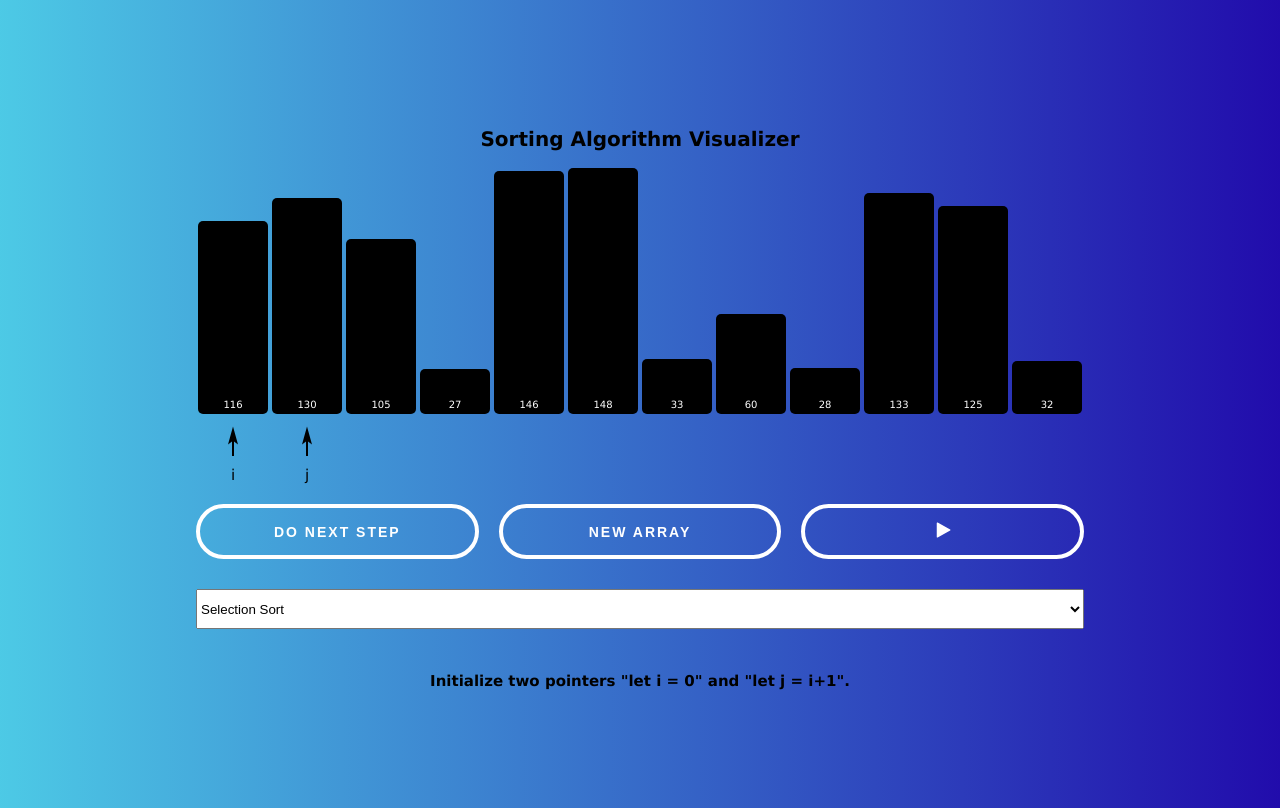
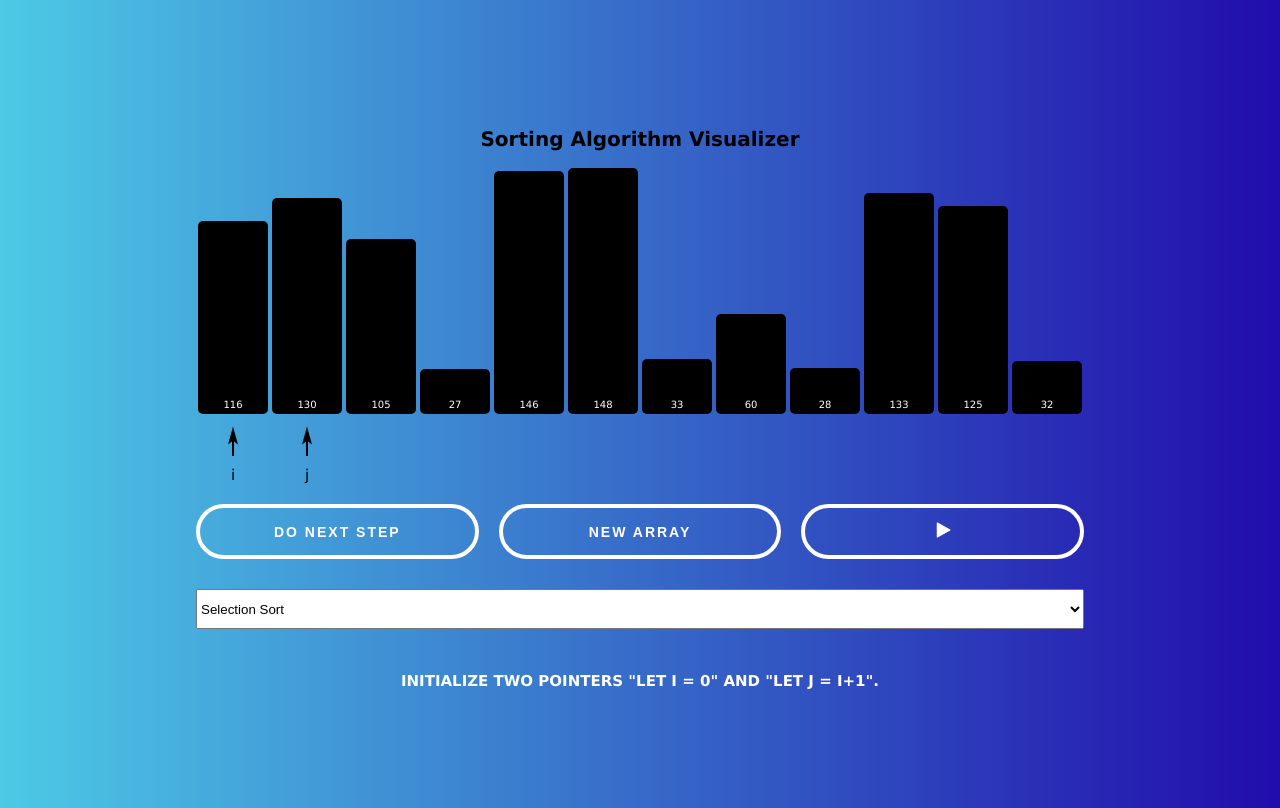
Before and after one commit to jikol1906/visualSorter, a website built with Parcel: page index.html in a window 1280 px wide. Built offline with nearby package versions, Linux system fonts and the light colour scheme.

Commit message:
styled statusmessage

```diff
--- a/styles/styles.scss
+++ b/styles/styles.scss
@@ -84,6 +84,11 @@ body {
   margin: 3rem 0;
 }
 
+#statusmessage {
+  color:white;
+  text-transform: uppercase;
+}
+
 .array {
   --elem-width: 7rem;
   --elem-margin: .2rem;
```
